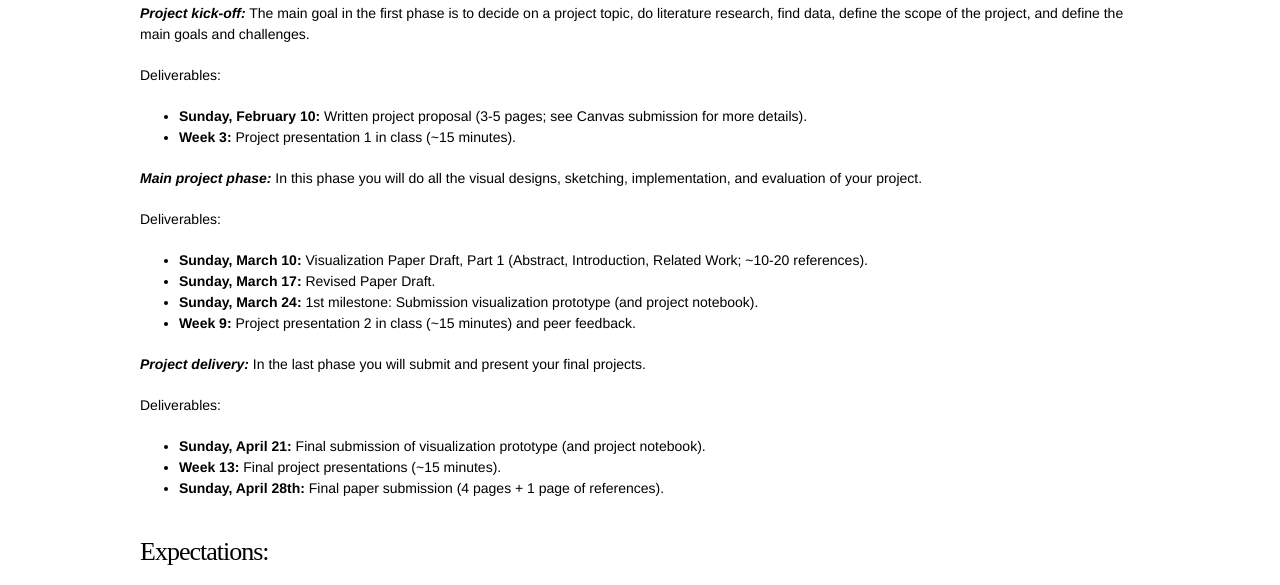
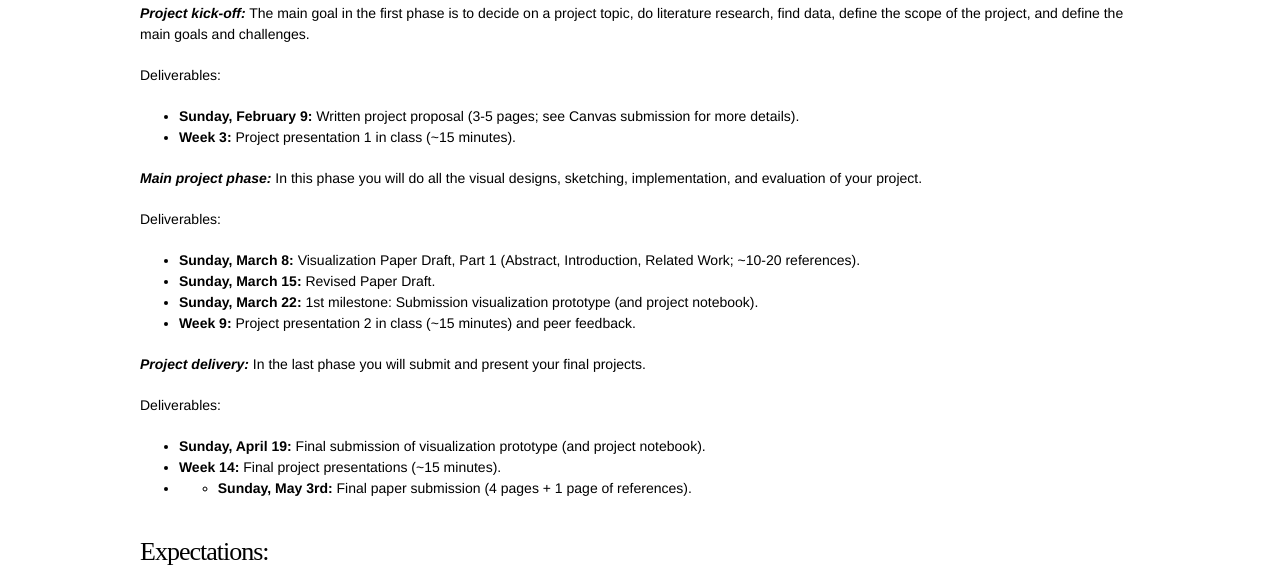
Before and after one commit to CS-271/CS-271.github.io, a Jekyll site: the page built from project.md, in a window 1280 px wide. Shown: the part 583-1168 px from the top of the page. Built offline with Jekyll 4.4.1, drawn with Linux system fonts in a browser that asks for light colours; some web fonts are replaced.

Commit message:
update for 2020

```diff
--- a/project.md
+++ b/project.md
@@ -21,25 +21,25 @@ The projects will go through three main phases:
 
 Deliverables:
 
-* **Sunday, February 10:** Written project proposal (3-5 pages; see Canvas submission for more details).
+* **Sunday, February 9:** Written project proposal (3-5 pages; see Canvas submission for more details).
 * **Week 3:** Project presentation 1 in class (~15 minutes).
 
 ***Main project phase:*** In this phase you will do all the visual designs, sketching, implementation, and evaluation of your project.
 
 Deliverables:
 
-* **Sunday, March 10:** Visualization Paper Draft, Part 1 (Abstract, Introduction, Related Work; ~10-20 references).
-* **Sunday, March 17:** Revised Paper Draft.
-* **Sunday, March 24:** 1st milestone: Submission visualization prototype (and project notebook).
+* **Sunday, March 8:** Visualization Paper Draft, Part 1 (Abstract, Introduction, Related Work; ~10-20 references).
+* **Sunday, March 15:** Revised Paper Draft.
+* **Sunday, March 22:** 1st milestone: Submission visualization prototype (and project notebook).
 * **Week 9:** Project presentation 2 in class (~15 minutes) and peer feedback.
 
 ***Project delivery:*** In the last phase you will submit and present your final projects.
 
 Deliverables:
 
-* **Sunday, April 21:** Final submission of visualization prototype (and project notebook).
-* **Week 13:** Final project presentations (~15 minutes).
-* **Sunday, April 28th:** Final paper submission (4 pages + 1 page of references).
+* **Sunday, April 19:** Final submission of visualization prototype (and project notebook).
+* **Week 14:** Final project presentations (~15 minutes).
+* * **Sunday, May 3rd:** Final paper submission (4 pages + 1 page of references).
 
 
 ### Expectations:
```
Also changed, not shown: index.md (+3 -3 lines).
